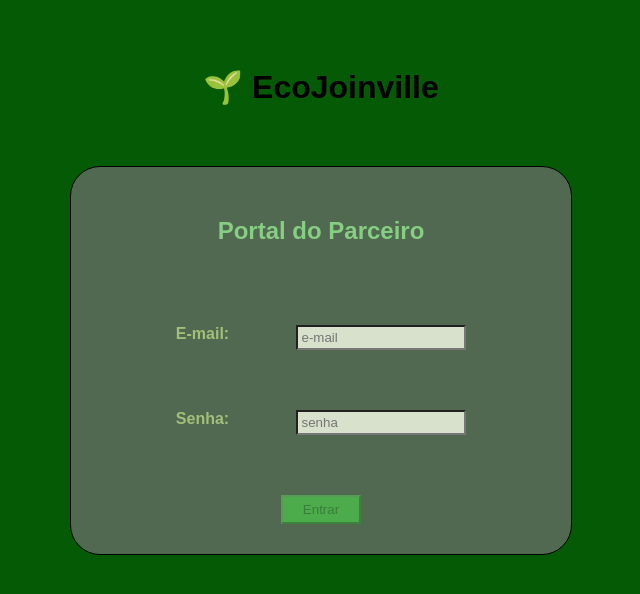
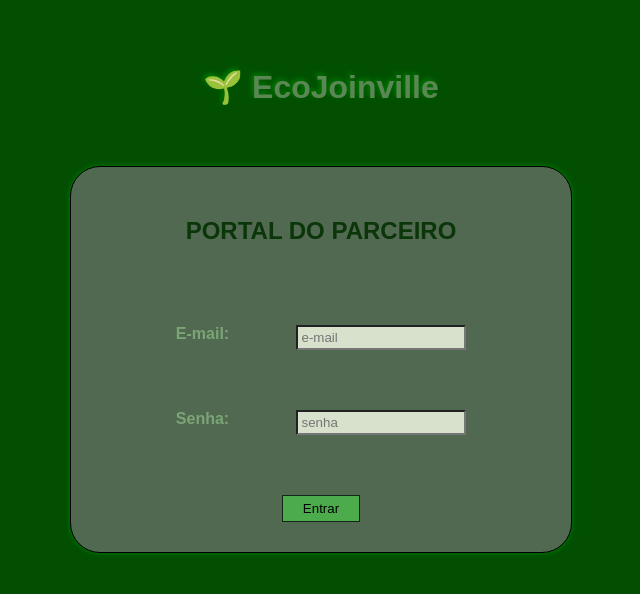
Before and after one commit to Romanatt0/M02S07-Mini-Projeto, a plain HTML site: page Login-parceiros/index.html in a window 1280 px wide. Shown: the whole page, without its empty margins (327-967 px from the left). Drawn offline with Linux system fonts and the light colour scheme.

Commit message:
botão, nome, cores e sombra

```diff
--- a/Login-parceiros/index.html
+++ b/Login-parceiros/index.html
@@ -10,7 +10,7 @@
     <h1>🌱 EcoJoinville</h1>
     <form id="form">
         <section id="cabecalhoForm">
-            <h1>Portal do Parceiro</h1>
+            <h1>PORTAL DO PARCEIRO</h1>
         </section>
 
         <section id="campoEmail">
--- a/Login-parceiros/login.css
+++ b/Login-parceiros/login.css
@@ -6,16 +6,18 @@ body {
     width: 100vw;
     height: 100vh;
 
-    background-color: rgb(5, 90, 5);
+    background-color: rgb(2, 79, 2);
     font-family: Arial, Helvetica, sans-serif;
 }
 
 body > h1 {
     margin: 60px 0px;
+    color: rgb(91, 135, 84);
+    text-shadow: -2px -2px 5px green;
 }
 
 #cabecalhoForm {
-    color: rgb(134, 206, 129);
+    color: rgb(10, 54, 10);
 }
 
 form {
@@ -27,6 +29,8 @@ form {
     width: 500px;
     border-radius: 30px;
     border: 1px solid black;
+
+    box-shadow: 0px 0px 5px green;
 }
 
 section {
@@ -42,7 +46,7 @@ section {
 label {
     padding-right: 50px;
     font-weight: bold;
-    color: rgb(163, 191, 120);
+    color: rgb(122, 166, 117);
 }
 
 input {
@@ -54,7 +58,16 @@ input {
 button {
     padding: 5px 20px;
     background-color: rgb(76, 172, 76);
+    border: 1px solid rgb(18, 35, 24);
+    transition: box-shadow 0.2s ease;
+    color: black;
 }
+
+button:hover {
+    background-color: rgb(112, 217, 112);
+    box-shadow: 0 2px 8px rgba(0, 0, 0, 0.2);
+}
+
 
 a {
     color: rgb(5, 5, 5);
```
Also changed, not shown: index.html (+1 -1 lines).
